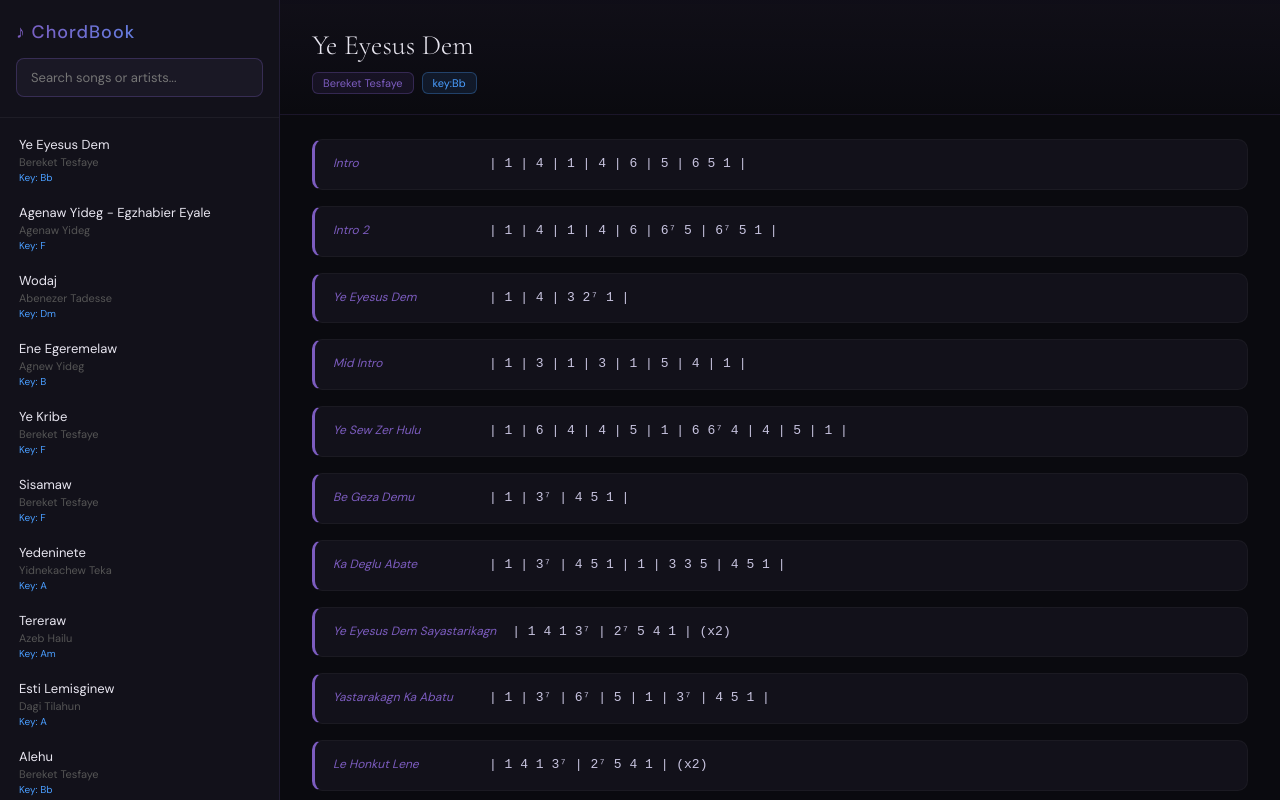
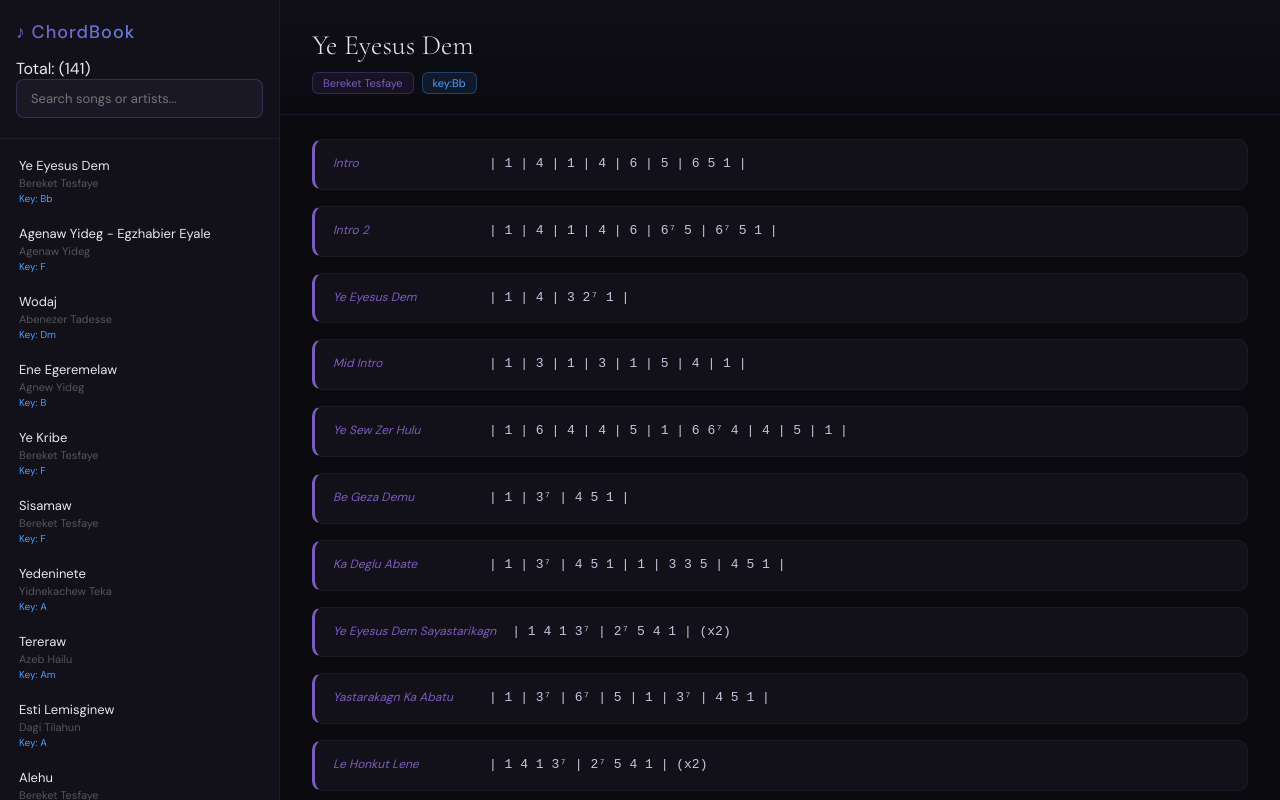
Before and after one commit to mercytv932/Chord-Book, a React (Create React App) app: page / in a window 1280 px wide. Built offline with nearby package versions, Linux system fonts and the light colour scheme.

Commit message:
Add song count display to the sidebar

```diff
--- a/src/App.js
+++ b/src/App.js
@@ -17,6 +17,7 @@ function App(){
       <div className="sidebar">
         <div className="sidebar-header">
           <div className="app-title">♪ ChordBook</div>
+          <div className="song-count">Total: ({songs.songs.length})</div>
           <input
           className="search"
           placeholder="Search songs or artists..."
```
